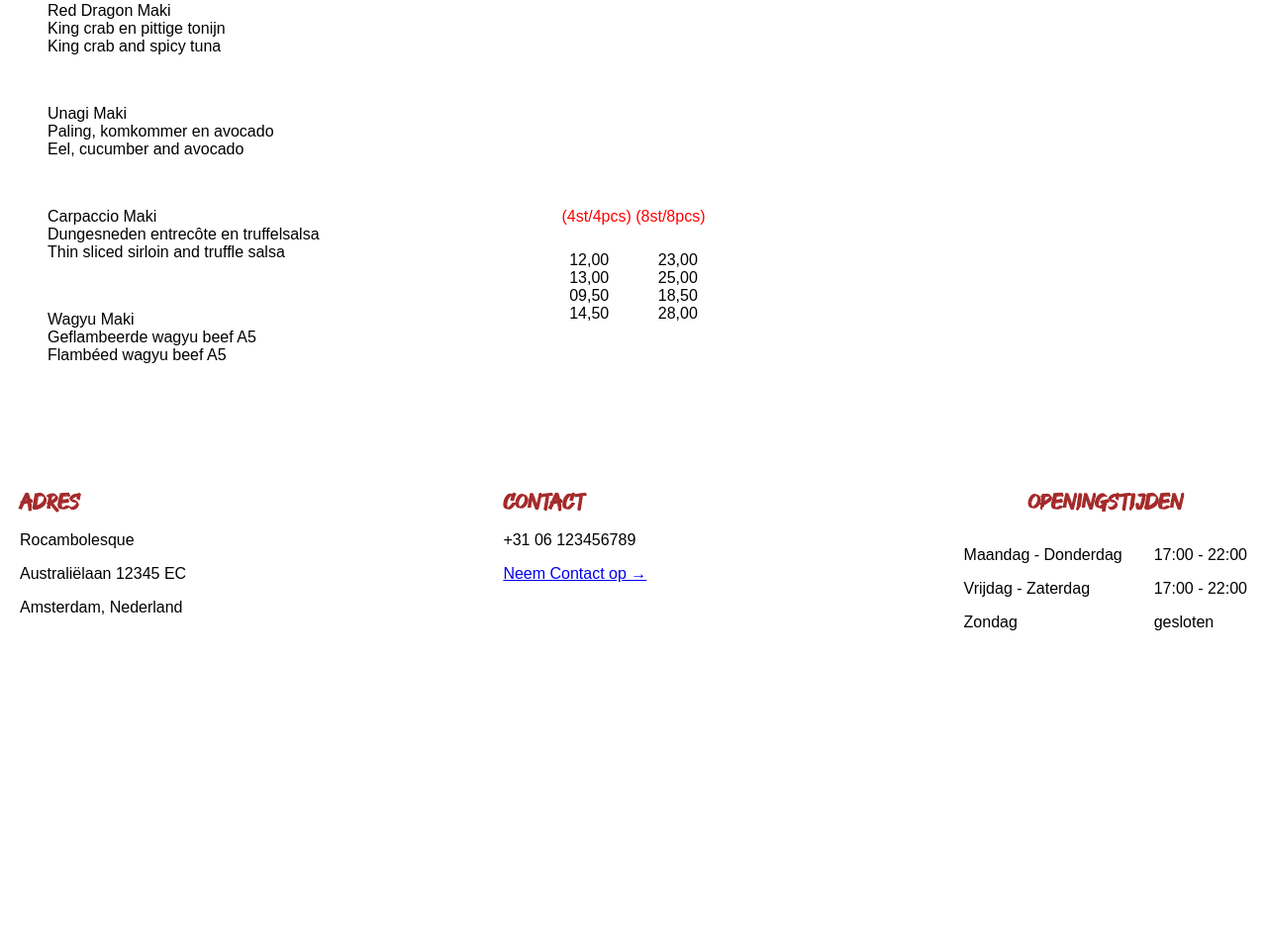
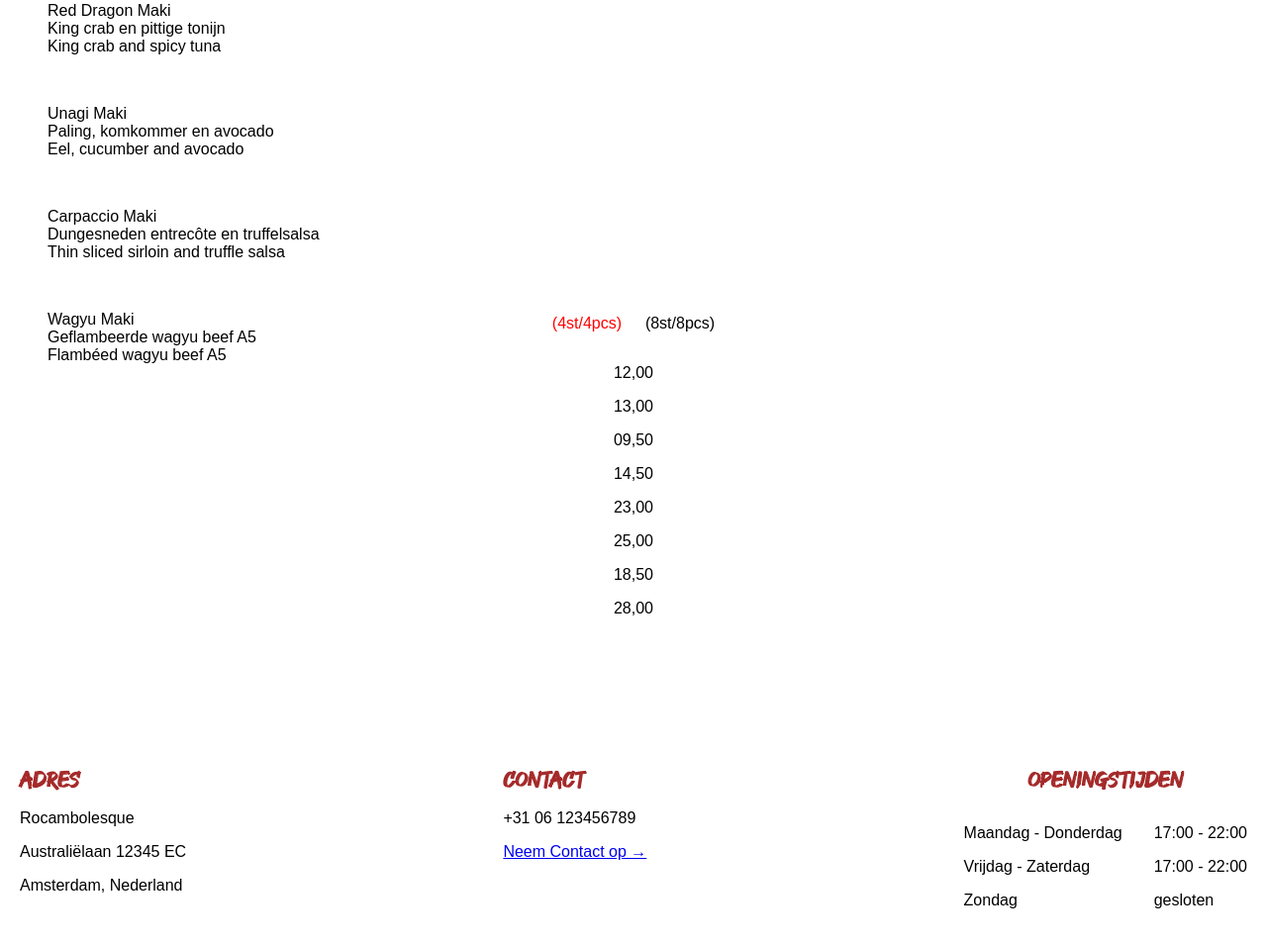
Before and after one commit to SmitsBram/Project-Rambo, a PHP site: page /menukaart in a window 1280 px wide. Shown: the part 503-1458 px from the top of the page at 99% size. Before the commit the page ends 1140 px from the top, so only its background shows below. Run offline with PHP 8.4, Linux system fonts and the light colour scheme; style sheets or scripts are compiled from the project's sources.

Commit message:
de styling van de reserveren pagina is af en ben nu op de helft van de menukaart

```diff
--- a/app/views/menukaart/index.php
+++ b/app/views/menukaart/index.php
@@ -5,7 +5,7 @@ $tags = [
 ];
 $data = [
     'tags' => $tags,
-    'nav' => false,
+    'nav' => true,
 ];
 $this->part('header',$data);
 
@@ -64,22 +64,21 @@ $this->part('header',$data);
     </div>
 
     <div class="hallo">
-        <p class="prijstekst">(4st/4pcs) (8st/8pcs)</p>
+        <p class="prijstekst-4">(4st/4pcs)</p>
+        <p class="prijstekst-8">(8st/8pcs)</p>
         <div class="prijs-4-8">
 
             <div class="prijs-4">
-                <p>
-                    12,00<br>
-                    13,00<br>
-                    09,50<br>
-                    14,50</p><br>
+                <p class="prijs-4-12">12,00<br></p>
+                <p class="prijs-4-13">13,00<br></p>
+                <p class="prijs-4-9">09,50<br></p>
+                <p class="prijs-4-4">14,50<br></p>
             </div>
             <div class="prijs-8">
-                <p>
-                    23,00<br>
-                    25,00<br>
-                    18,50<br>
-                    28,00</p>
+                <p class="">23,00<br></P>
+                <p>25,00<br></p>
+                <p> 18,50<br></p>
+                <p>28,00<br></p>
             </div>
         </div>
     </div>
--- a/public/css/menukaart.css
+++ b/public/css/menukaart.css
@@ -55,32 +55,28 @@ body {
 }
 
 .hallo {
+  flex-direction: column;
   text-align: center;
-  margin-top: -29rem;
+  margin-top: -29%;
 }
 
-.dddd {
-  margin-right: 2rem;
-  text-align: center;
-}
-
-.prijstekst {
+.prijstekst-4 {
   margin-bottom: 10px; /* Voeg 10px ondermarge toe om de ruimte te vergroten */
   margin-top: -20rem;
   color: red;
 }
 
-.prijs-4-8 {
+.prijstekst-4, .prijstekst-8 {
   display: flex; /* Maak de container een flex-container */
   justify-content: center; /* Centreer de elementen horizontaal */
 }
 
-.prijs-4, .prijs-8 {
+.prijstekst-4, .prijstekst-8 {
   width: 7%; /* Laat elke kolom 50% van de containerbreedte innemen */
   display: inline-block; /* Maak ze inline weergegeven zodat ze naast elkaar verschijnen */
 }
 
-.prijs-4 p, .prijs-8 p {
+.prijstekst-4 p, .prijstekst-8 p {
   white-space: nowrap; /* Voorkom dat er nieuwe regels binnen de prijzen worden gemaakt */
 }
 
--- a/public/scss/menukaart.scss
+++ b/public/scss/menukaart.scss
@@ -53,32 +53,27 @@ body {
     height: 90vh;
 }
 .hallo{
+    flex-direction: column;
     text-align: center;
-    margin-top: -29rem;
+    margin-top: -29%;
 }
-.dddd{
-//color: red;
-margin-right: 2rem;
-text-align: center;
 
-
-}
-.prijstekst {
+.prijstekst-4 {
     margin-bottom: 10px; /* Voeg 10px ondermarge toe om de ruimte te vergroten */
     margin-top: -20rem;
     color: red;
 }
 
-.prijs-4-8 {
+.prijstekst-4, .prijstekst-8 {
     display: flex; /* Maak de container een flex-container */
     justify-content: center; /* Centreer de elementen horizontaal */
 }
 
-.prijs-4, .prijs-8 {
+.prijstekst-4, .prijstekst-8  {
     width: 7%; /* Laat elke kolom 50% van de containerbreedte innemen */
     display: inline-block; /* Maak ze inline weergegeven zodat ze naast elkaar verschijnen */
 }
 
-.prijs-4 p, .prijs-8 p {
+.prijstekst-4 p , .prijstekst-8 p {
     white-space: nowrap; /* Voorkom dat er nieuwe regels binnen de prijzen worden gemaakt */
 }
```
Also changed, not shown: public/css/reserveren.css (+0 -48 lines), public/scss/reserveren.scss (+0 -51 lines), 2 other files.
